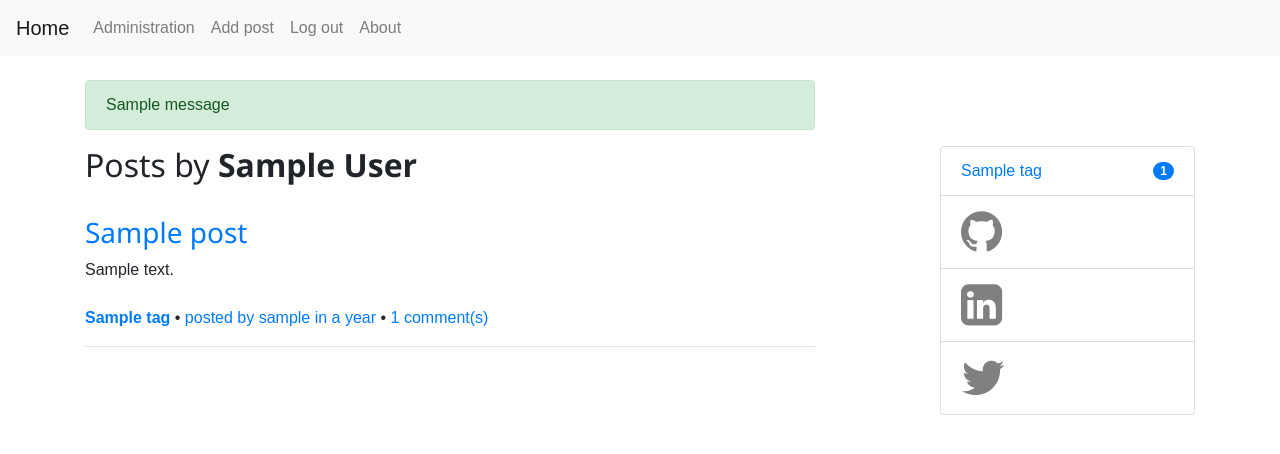
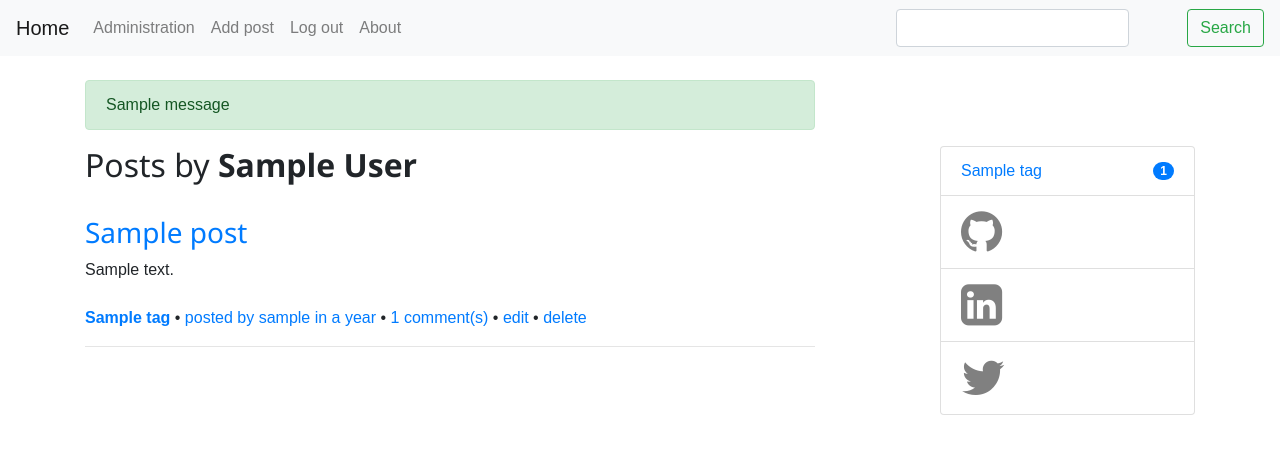
Before and after one commit to cnstlungu/samo-cms, a Flask app: a page that uses samo/templates/base.html in a window 1280 px wide. Shown: the top 454 px of the page. Run offline with Flask 2, Linux system fonts and the light colour scheme; a user stored in the database is signed in; tables that the repository leaves empty hold one stand-in row (values such as "Sample post"); one stand-in notice (Sample message) is shown; parts of the project's set-up code (start-up, migrations or seed data) failed here and were passed over; some libraries are stand-ins or nearby versions.

Commit message:
Data Model Add Roles
Blog
Add edit/delete options for blogs

Admin:
Add searchbox in admin pages
Add Role page
Change Admin index description

Misc
Fix Flash messages formatting

```diff
--- a/samo/blog/forms.py
+++ b/samo/blog/forms.py
@@ -47,3 +47,10 @@ class CommentForm(Form):
         if not Form.validate(self):
             return False
         return True
+
+
+class SearchForm(Form):
+    """
+    Defines a search form
+    """
+    search = StringField('')
--- a/samo/blog/views.py
+++ b/samo/blog/views.py
@@ -5,9 +5,10 @@ This sub-module controls the views to be served by the blog blueprint.
 
 from flask import render_template, flash, redirect, url_for, request, abort
 from flask_login import login_required, current_user
+
 from samo.core import DB
 from .core import BLOG
-from .forms import PostForm, CommentForm
+from .forms import PostForm, CommentForm, SearchForm
 from ..models import User, Post, Tag, Comment
 
 
@@ -28,7 +29,10 @@ def add():
         DB.session.commit()
         flash("Stored post '{}'".format(_post.title))
         return redirect(url_for('index'))
-    return render_template('blog/post_form.html', form=form, title="Add a post")
+
+    search = SearchForm(request.form)
+
+    return render_template('blog/post_form.html', form=form, title="Add a post", postsearchform=search)
 
 
 @BLOG.route('/edit/<int:post_id>', methods=['GET', 'POST'])
@@ -40,7 +44,7 @@ def edit_post(post_id):
     :return: renders a template
     """
     post = Post.query.get_or_404(post_id)
-    if current_user != post.user:
+    if current_user != post.user and 'Admin' not in current_user.roles:
         abort(403)
     form = PostForm(obj=post)
     if form.validate_on_submit():
@@ -50,7 +54,10 @@ def edit_post(post_id):
         DB.session.commit()
         flash("Edited post '{}'".format(post.title))
         return redirect(url_for('blog.user', username=current_user.username))
-    return render_template('blog/post_form.html', form=form, title="Edit post")
+
+    search = SearchForm(request.form)
+
+    return render_template('blog/post_form.html', form=form, title="Edit post", postsearchform=search)
 
 
 @BLOG.route('/delete/<int:post_id>', methods=['GET', 'POST'])
@@ -62,7 +69,7 @@ def delete_post(post_id):
     :return: renders a confirmation template
     """
     post = Post.query.get_or_404(post_id)
-    if current_user != post.user:
+    if current_user != post.user and 'Admin' not in current_user.roles:
         abort(403)
     if request.method == "POST":
         DB.session.delete(post)
@@ -70,7 +77,7 @@ def delete_post(post_id):
         flash("Deleted post '{}'".format(post.title))
         return redirect(url_for('blog.user', username=current_user.username))
     else:
-        flash("Please confirm deleting the post.")
+        flash("Please confirm deleting the post.", category='warning')
     return render_template('blog/confirm_delete.html', post=post, nolinks=True)
 
 
@@ -82,7 +89,10 @@ def user(username):
     :return: renders a template
     """
     _user = User.query.filter_by(username=username).first_or_404()
-    return render_template('blog/user.html', user=_user)
+
+    search = SearchForm(request.form)
+
+    return render_template('blog/user.html', user=_user, postsearchform=search)
 
 
 @BLOG.route('/tag/<name>')
@@ -93,7 +103,10 @@ def tag(name):
     :return: renders a template.
     """
     _tag = Tag.query.filter_by(name=name).first_or_404()
-    return render_template('blog/tag.html', tag=_tag)
+
+    search = SearchForm(request.form)
+
+    return render_template('blog/tag.html', tag=_tag, postsearchform=search)
 
 
 @BLOG.route('/post/<slug>/', methods=['GET', 'POST'])
@@ -105,6 +118,7 @@ def detail(slug):
     """
     post = Post.query.filter_by(slug=slug).first_or_404()
     form = CommentForm()
+
     if form.validate_on_submit():
         name = form.name.data
         email = form.email.data
@@ -114,5 +128,9 @@ def detail(slug):
         DB.session.add(_comment)
         DB.session.commit()
         flash("Your comment was added.")
-        return render_template('blog/detail.html', post=post, form=form)
-    return render_template('blog/detail.html', post=post, form=form)
+        search = SearchForm(request.form)
+        return render_template('blog/detail.html', post=post, form=form, postsearchform=search)
+
+    search = SearchForm(request.form)
+
+    return render_template('blog/detail.html', post=post, form=form, postsearchform=search)
--- a/samo/models.py
+++ b/samo/models.py
@@ -7,6 +7,7 @@ import re
 from datetime import datetime
 
 from flask_login import UserMixin
+from flask_security import RoleMixin
 from sqlalchemy import desc
 from sqlalchemy.orm.exc import NoResultFound
 from sqlalchemy_utils import observes
@@ -17,7 +18,6 @@ from samo.core import DB
 TAGS = DB.Table('post_tag',
                 DB.Column('tag_id', DB.Integer, DB.ForeignKey('tag.id')),
                 DB.Column('post_id', DB.Integer, DB.ForeignKey('post.id')))
-
 
 class Post(DB.Model):
     """
@@ -30,7 +30,7 @@ class Post(DB.Model):
     content = DB.Column(DB.UnicodeText())
     user_id = DB.Column(DB.Integer, DB.ForeignKey('user.id'))
     tags = DB.relationship('Tag', secondary=TAGS, backref='posts')
-    comments = DB.relationship('Comment', backref='posts')
+    comments = DB.relationship('Comment', backref='posts', cascade="all, delete-orphan")
     publish = DB.Column(DB.Boolean)
 
     @observes('title')
@@ -115,7 +115,7 @@ class Comment(DB.Model):
     date = DB.Column(DB.DateTime, default=datetime.utcnow, nullable=False)
     email = DB.Column(DB.String(120))
     content = DB.Column(DB.UnicodeText())
-    post_id = DB.Column(DB.Integer, DB.ForeignKey('post.id'), nullable=True)
+    post_id = DB.Column(DB.Integer, DB.ForeignKey('post.id'), nullable=False)
 
     @staticmethod
     def all():
@@ -126,11 +126,15 @@ class Comment(DB.Model):
         return Comment.query.all()
 
     def __str__(self):
-        return self.content
+        return self.name + ' : ' + self.content
 
     def __repr__(self):
-        return self.content
+        return self.name + ' : ' + self.content
 
+
+roles_users = DB.Table('roles_users',
+                       DB.Column('user_id', DB.Integer(), DB.ForeignKey('user.id')),
+                       DB.Column('role_id', DB.Integer(), DB.ForeignKey('role.id')))
 
 class User(DB.Model, UserMixin):
     """
@@ -142,6 +146,8 @@ class User(DB.Model, UserMixin):
     email = DB.Column(DB.String(120), unique=True)
     posts = DB.relationship('Post', backref='user', lazy='dynamic')
     password_hash = DB.Column(DB.String(120))
+    roles = DB.relationship('Role', secondary=roles_users,
+                            backref=DB.backref('users', lazy='dynamic'))
 
     @property
     def password(self):
@@ -179,3 +185,15 @@ class User(DB.Model, UserMixin):
 
     def __repr__(self):
         return "<User '{}'>".format(self.username)
+
+
+class Role(DB.Model, RoleMixin):
+    id = DB.Column(DB.Integer(), primary_key=True)
+    name = DB.Column(DB.String(80), unique=True)
+    description = DB.Column(DB.String(255))
+
+    def __repr__(self):
+        return "<Role '{}'>".format(self.name)
+
+    def __str__(self):
+        return self.name
--- a/samo/templates/admin/index.html
+++ b/samo/templates/admin/index.html
@@ -3,7 +3,7 @@
 {% block body %}
   <h1>Welcome to the admin page</h1>
   <br>
-  <p>This is a demonstration of the capabilities of Flask-Admin within a Content Management System.</p>
+<p>This is a demonstration of an Admin Dashboard within a Content Management System.</p>
   <p>You can customize this interface as per your needs.</p>
-  <p>Scroll around the tabs to manage Posts, Tags, Comments and Users.</p>
+<p>Scroll around the tabs to manage Posts, Tags, Comments, Users and Roles.</p>
 {% endblock %}
--- a/samo/templates/auth/login.html
+++ b/samo/templates/auth/login.html
@@ -25,6 +25,11 @@ Login
         </tr>
     </table>
 </form>
+
+
+{% block search %}
+{% endblock %}
+
 {% endblock %}
 
 {% block sidebar %}
--- a/samo/templates/auth/signup.html
+++ b/samo/templates/auth/signup.html
@@ -24,6 +24,9 @@ Sign-up
                 </tr>
             </table>
         </form>
+{% block search %}
+{% endblock %}
+
 {% endblock %}
 
 {% block sidebar %}
--- a/samo/templates/base.html
+++ b/samo/templates/base.html
@@ -54,11 +54,20 @@
                 {% endif %}
                 <li class="nav-item"><a href="{{ url_for('about') }}" class="nav-link">About</a></li>
             </ul>
-            <!--            <form class="form-inline my-2 my-lg-0">
-                            <input class="form-control mr-sm-2" type="search" placeholder="Search" aria-label="Search">
-                            <button class="btn btn-outline-success my-2 my-sm-0" type="submit">Search</button>
-                        </form>-->
+
+
         </div>
+
+
+        {% block search %}
+
+        {% from "form_macros.html" import render_field %}
+        <form method=post action="{{ url_for('index') }}" class="form-inline my-2 my-lg-0">
+            {{ render_field(postsearchform.search,class_="form-control mr-sm-2") }}
+            {{ postsearchform.hidden_tag() }}
+            <input type=submit value=Search class="btn btn-outline-success my-2 my-sm-0">
+        </form>
+        {% endblock %}
     </nav>
     <br>
 </header>
@@ -69,10 +78,13 @@
     <div class="row">
         <div class="col-md-8">
             <article class="flashes">
-                {% with messages = get_flashed_messages() %}
+                {% with messages = get_flashed_messages(with_categories=true) %}
                 {% if messages %}
                 {% for message in messages %}
-                <p class="alert alert-success ">{{ message }}</p>
+
+                <p class="{{'alert alert-info' if message[0]=='message' else 'alert alert-'+message[0]}}">{{ message[1]
+                    }}</p>
+
                 {% endfor %}
                 {% endif %}
                 {% endwith %}
--- a/samo/templates/blog/post.html
+++ b/samo/templates/blog/post.html
@@ -37,6 +37,14 @@
 	<span class="label">
 	<a href="{{url_for('blog.user',username=post.user.username)}}">posted by {{post.user.username}} {{ moment(post.date).fromNow() }}</a> •  <a
             href="{{ url_for('blog.detail', slug=post.slug) }}#comments">{{post.comments|length}} comment(s)</a>
+
+        {% if current_user.is_authenticated %}
+                {% if current_user == post.user or 'Admin' in current_user.roles %}
+    • <a href="{{ url_for('blog.edit_post', post_id=post.id) }}">edit</a>
+    • <a href="{{ url_for('blog.delete_post', post_id=post.id) }}">delete</a>
+    {% endif %}
+
+                {% endif %}
 </span>
 </section>
 <hr>
--- a/samo/views.py
+++ b/samo/views.py
@@ -3,9 +3,10 @@
 Handles views to be served by the app.
 
 """
-from flask import render_template
+from flask import render_template, request
 from sqlalchemy import desc
 
+from samo.blog.forms import SearchForm
 from samo.core import APP, LOGIN_MANAGER, DB
 from samo.models import User, Post, Tag
 
@@ -22,7 +23,7 @@ def load_user(user_id):
 
 @APP.route('/index', defaults={'page': 1})
 @APP.route("/page/<int:page>/", methods=["GET", "POST"])
-@APP.route('/', defaults={'page': 1})
+@APP.route('/', methods=["GET", "POST"], defaults={'page': 1})
 def index(page):
     """
     Displays a given page or the index (first) page.
@@ -33,8 +34,18 @@ def index(page):
 
     posts = Post.query.filter(Post.publish).order_by(desc(Post.date)).paginate(page, 3)
 
-    return render_template('index.html', posts=posts)
+    search = SearchForm(request.form)
 
+    if request.method == 'POST':
+
+        term = search.data['search']
+
+        results = Post.query.filter(Post.content.like(f'%{term}%')).order_by(desc(Post.date))
+
+        return render_template('results.html', posts=results, postsearchform=search)
+
+    else:
+        return render_template('index.html', posts=posts, postsearchform=search)
 
 @APP.route('/about')
 def about():
@@ -43,7 +54,10 @@ def about():
 
     :return: html template
     """
-    return render_template('about.html')
+
+    search = SearchForm(request.form)
+
+    return render_template('about.html', postsearchform=search)
 
 
 @APP.errorhandler(403)
@@ -85,5 +99,6 @@ def inject_tags():
     """
 
     return dict(all_tags=Tag.all, tag_stats=list(
-        DB.session.query(Tag.name, DB.func.count(Post.id)).outerjoin(Post, Tag.posts).group_by(Tag.name).order_by(
+        DB.session.query(Tag.name, DB.func.count(Post.id)).outerjoin(Post, Tag.posts).group_by(Tag.name).having(
+            DB.func.count(Post.id) > 0).order_by(
             DB.func.count(Post.id).desc()).all()))
```
Also changed, not shown: manage.py (+16 -4 lines), requirements.txt (+9 -0 lines), samo/admin.py (+35 -11 lines), samo/auth/views.py (+4 -3 lines), samo/templates/blog/confirm_delete.html (+9 -2 lines), samo/templates/results.html (added, +14 -0 lines), README.MD, 1 other file.
